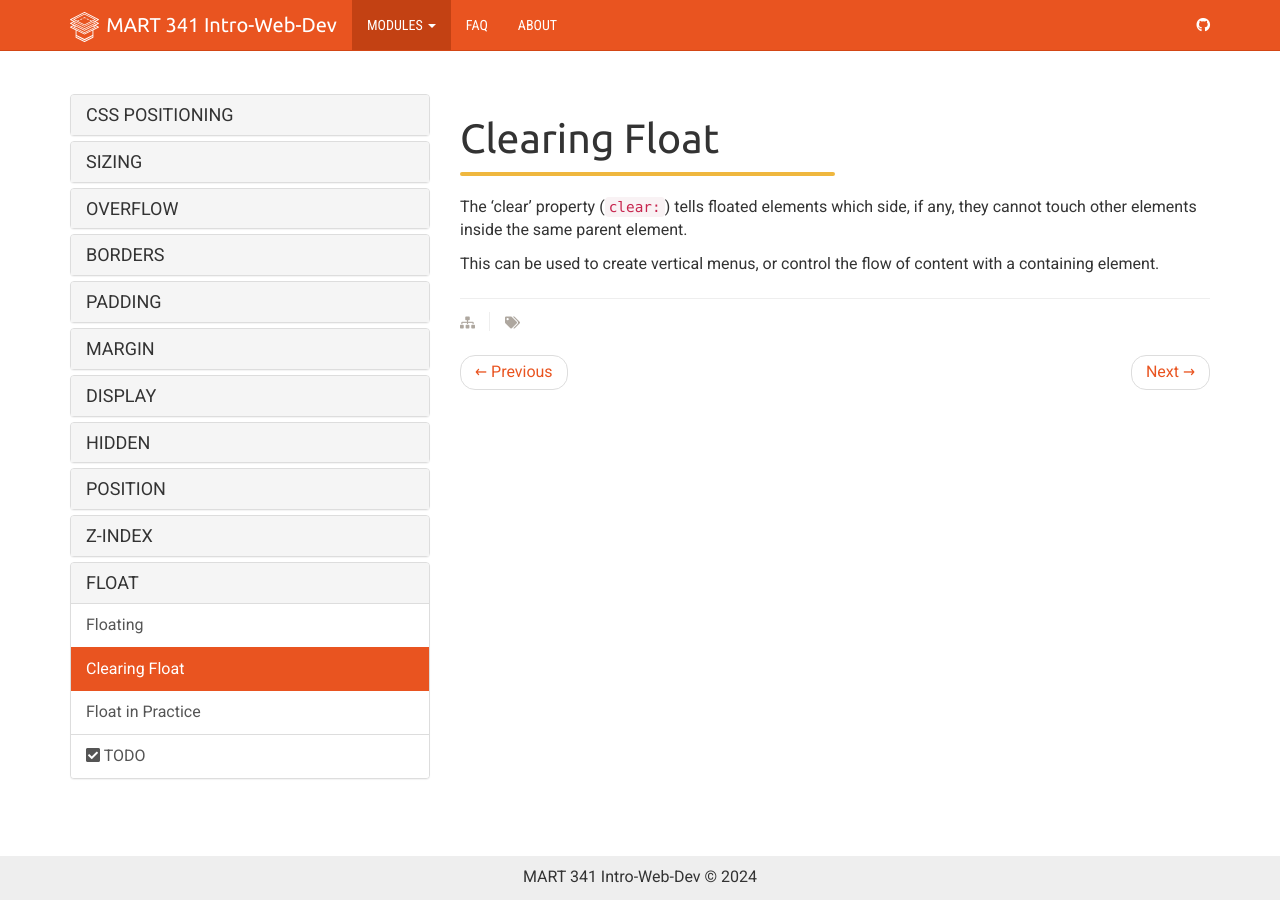
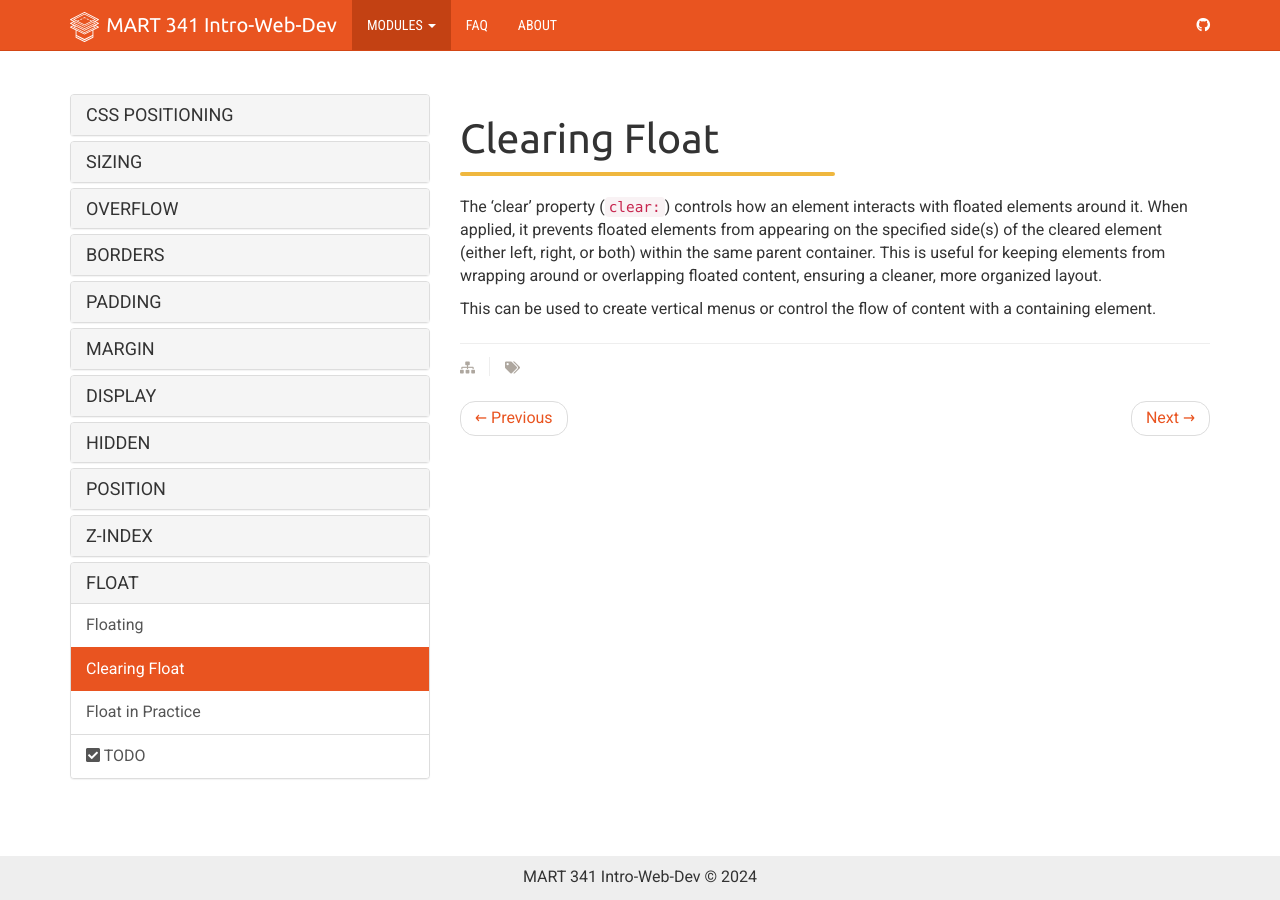
Before and after one commit to Montana-Media-Arts/webDesignFall2024, a Jekyll site: the page built from _docs/topic-11/10-float/02-page.md, in a window 1280 px wide. Built offline with Jekyll 4.4.1, drawn with Linux system fonts in a browser that asks for light colours; nearby versions of some CDN libraries.

Commit message:
Update 02-page.md

```diff
--- a/_docs/topic-11/10-float/02-page.md
+++ b/_docs/topic-11/10-float/02-page.md
@@ -6,6 +6,6 @@ permalink: /topic-11/float-clear/
 
 <div class="divider-heading"></div>
 
-The 'clear' property (`clear:`) tells floated elements which side, if any, they cannot touch other elements inside the same parent element.
+The 'clear' property (`clear:`) controls how an element interacts with floated elements around it. When applied, it prevents floated elements from appearing on the specified side(s) of the cleared element (either left, right, or both) within the same parent container. This is useful for keeping elements from wrapping around or overlapping floated content, ensuring a cleaner, more organized layout.
 
-This can be used to create vertical menus, or control the flow of content with a containing element.
+This can be used to create vertical menus or control the flow of content with a containing element.
```
